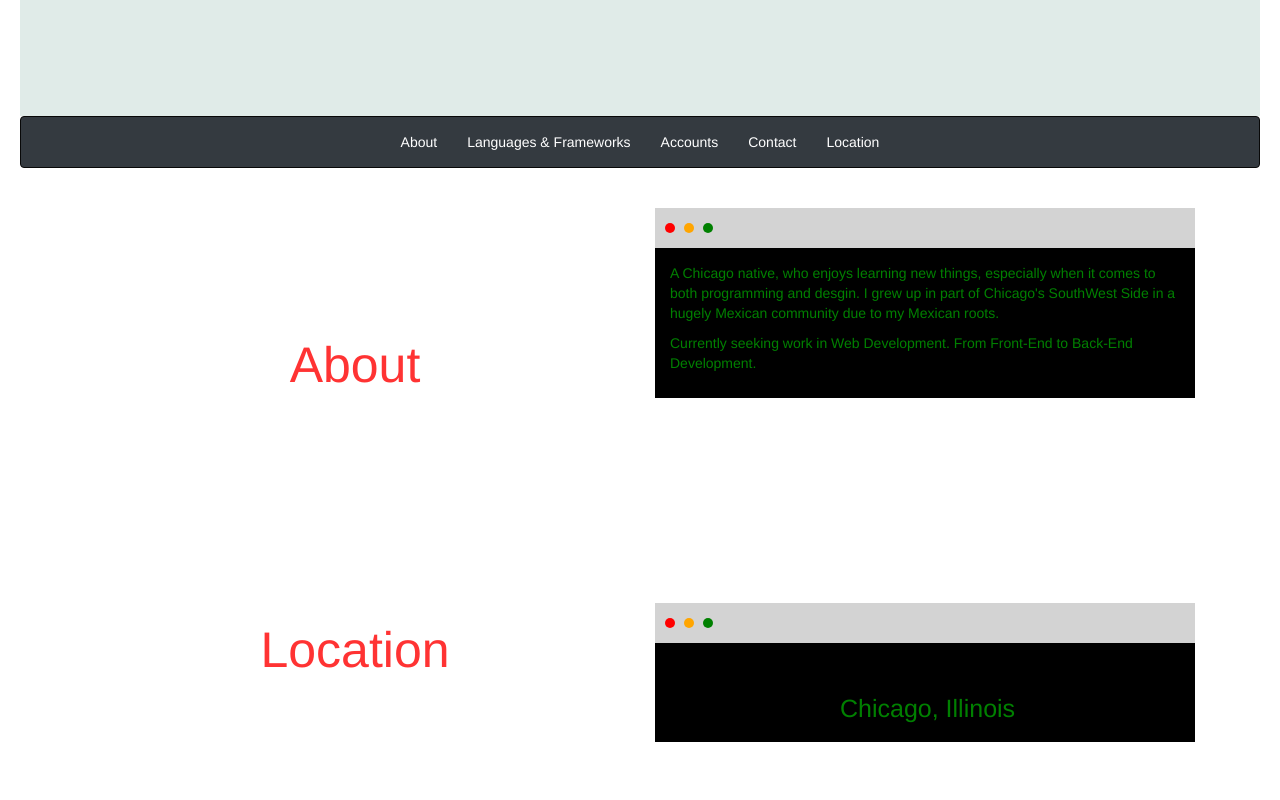
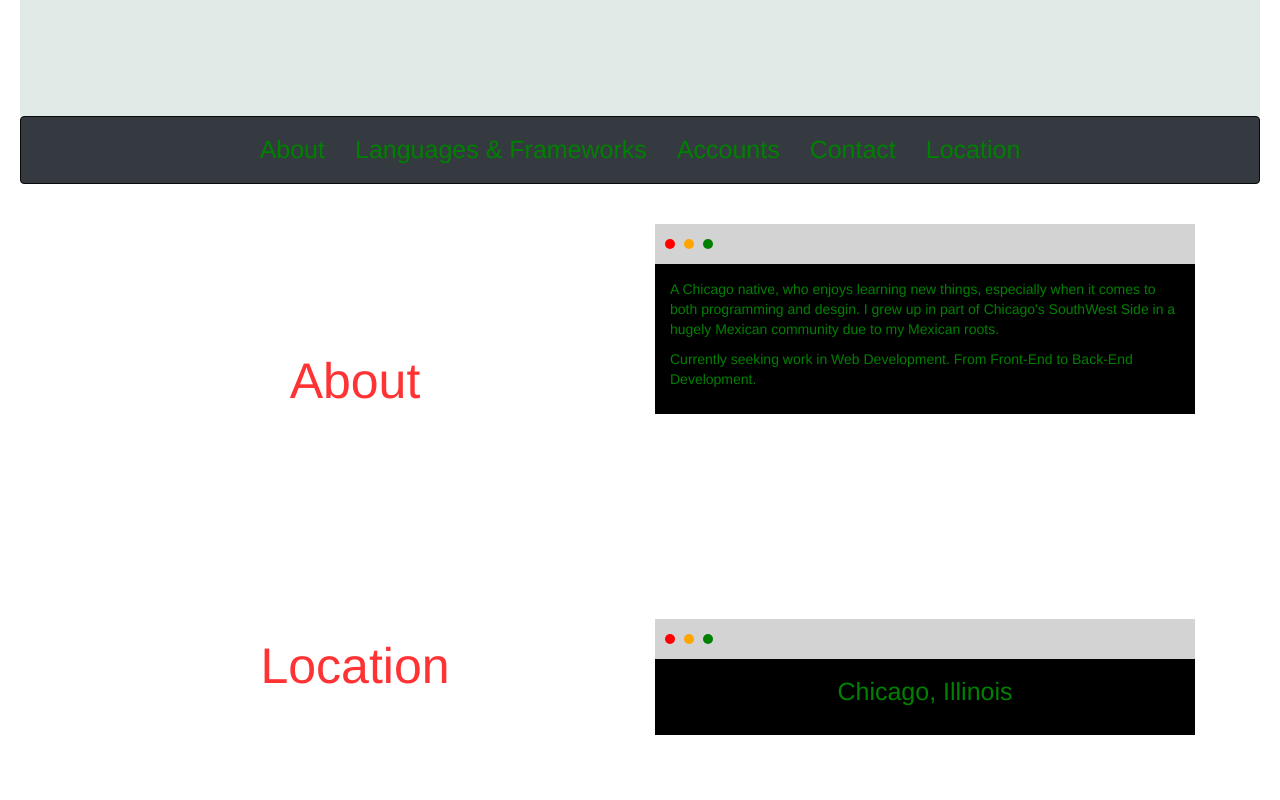
Before and after one commit to jbarragan88/jbarragan88.github.io, a plain HTML site: page index.html in a window 1280 px wide. Shown: the part 620-1420 px from the top of the page. Drawn offline with nearby package versions, Linux system fonts and the light colour scheme; a script that the page names is missing.

Commit message:
Removed unnecessary html code.
Recentered Chicago,Illinois text. Removed unnecessary comments and
div's. Changed nav font-size.

```diff
--- a/index.html
+++ b/index.html
@@ -25,28 +25,6 @@
                     <h2 class="text-center blink"> < Full Stack Web Developer /> </h2>
                 </div>
                 <hr>
-                <!-- <nav class="navbar navbar-expand-lg navbar-light bg-light navbar navbar-dark bg-dark" style="text-align: center">
-                    <!-- <a class="navbar-brand" href="#">Jonathan Barragan</a> -->
-                    <!--<button class="navbar-toggler" type="button" data-toggle="collapse" data-target="#navbarNav" aria-controls="navbarNav" aria-expanded="false" aria-label="Toggle navigation">
-                        <span class="navbar-toggler-icon"></span>
-                    </button>
-                    <div class="collapse navbar-collapse" id="navbarNav">
-                        <ul class="navbar-nav text-center">
-                            <li class="nav-item active">
-                                <a class="nav-link" href="#about">About <span class="sr-only">(current)</span></a>
-                            </li>
-                            <li class="nav-item">
-                                <a class="nav-link" href="#portfolio">Accounts</a>
-                            </li>
-                            <li class="nav-item">
-                                <a class="nav-link" href="#contact">Contact</a>
-                            </li>
-                            <li class="nav-item">
-                                <a class="nav-link" href="#location">Location</a>
-                            </li>
-                        </ul>
-                    </div>
-                </nav> -->
             </div>
         </div>
     </header>
@@ -80,43 +58,24 @@
     <br>
     <div id="center" data-spy="scroll" data-target="#navbar-example2" data-offset="0">
         <div class="container">
-
-            <!-- <div class="panel panel-default">
-                <div class="panel-heading">
+            <div class="row center_item">
+                <div class="col">
                     <h2 id="about" class="text-center">About</h2>
                 </div>
-                <div class="panel-body">
-                    <p>A Chicago native, who enjoys learning new ways to make a task easier.
-                        Lorem ipsum dolor sit amet, consectetur adipiscing elit. Sed eu metus justo. Pellentesque ut varius risus. Etiam facilisis, lacus sit amet mollis aliquet, tellus eros vestibulum neque, eget tristique dolor justo eu ligula. Suspendisse et cursus risus. Mauris porttitor ultricies tortor non finibus. Donec augue lectus, porttitor vitae posuere eu, fringilla vel massa. Maecenas nec tincidunt nisl. Orci varius natoque penatibus et magnis dis parturient montes, nascetur ridiculus mus. Praesent erat magna, tempor nec mattis sed, luctus ac augue. Phasellus non sem vel quam mollis facilisis in et leo. Integer elementum posuere ante, a molestie libero pretium in. Sed vestibulum est a nibh iaculis, non sagittis neque elementum.
-                    </p>
-                    <p>
-                        Cras tincidunt lacus vitae augue maximus porta. Suspendisse non justo a quam eleifend tincidunt eu non metus. In volutpat ante eget ligula convallis, laoreet bibendum purus consectetur. Fusce quam lorem, consequat vel scelerisque vestibulum, sagittis et ipsum. In hac habitasse platea dictumst. Donec imperdiet lectus quis orci tempus, nec lacinia ante sagittis. Duis rhoncus lobortis sapien a accumsan. Maecenas convallis rutrum bibendum. Maecenas commodo blandit ultricies. Integer posuere dolor eleifend, vehicula diam in, imperdiet mi. Praesent tincidunt lacus a iaculis placerat. Suspendisse potenti. Curabitur at lacinia erat. Nullam sodales ligula felis, gravida rutrum libero scelerisque sed. Nam diam mauris, elementum vitae tempor et, lacinia non sem. Nunc eget venenatis elit.
-                    </p>
-                </div>
-            </div> -->
-
-            <div class="row center_item">
                 <div class="col">
-                    <h2 id="aboutt" class="text-center">About</h2>
-                </div>
-                <div class="col">
-                    <div class="awindow">
                     <div class="window_top">
                         <div class="red"></div>
                         <div class="orange"></div>
                         <div class="green"></div>
-                            <p id="about"></p>
                     </div>
                     <div class="window_body">
                         <p>
                             A Chicago native, who enjoys learning new things, especially when it comes to both programming and desgin.
                             I grew up in part of Chicago's SouthWest Side in a hugely Mexican community due to my Mexican roots.
-
                         </p>
                         <p>
                             Currently seeking work in Web Development. From Front-End to Back-End Development.
                         </p>
-                        </div>
                     </div>
                 </div>
             </div>
@@ -170,25 +129,6 @@
                             </div>
                         </div>
             </div>
-
-            <!-- <div class="panel panel-default">
-                <div class="panel-heading">
-                    <h2 id="portfolio" class="text-center">Accounts</h2>
-                </div>
-                <div class="text-center, panel-body">
-
-                    <div class="row align-items-start">
-                            <div class="col" align="center">
-                                <a href="https://github.com/jbarragan88"><img src="images/git.svg" class="img-fluid" width="170" alt="GitHub_Logo"></a>
-                            </div>
-                            <div class="col" align="center">
-                                <a href="https://www.linkedin.com/in/jonathan-barragan"><img src="images/linked.svg" class="img-fluid" width="170" alt="LinkedIn_Logo"></a>
-                            </div>
-                        </div>
-
-                </div>
-            </div> -->
-
             <div class="row center_item">
                 <p id="portfolio"></p>
                 <div class="col">
@@ -205,33 +145,18 @@
                         </div>
                 </div>
             </div>
-
-            <!-- <div class="panel panel-default">
-                <div class="panel-heading">
-                    <h2 id="contact" class="text-center">Contact</h2>
-                </div>
-                <div class="text-center, panel-body">
-
-                    <div class="row">
-                        <div class="col" align="center">
-                            <h3>Email:</h3>
-                            <p>jonathanbarragan88@yahoo.com</p>
-                        </div>
-                        <div class="col" align="center">
-                            <h3>Phone:</h3>
-                            <p>(773) 816-4230</p>
-                        </div>
-                    </div>
-
-                </div>
-            </div> -->
-
             <div class="row center_item">
                 <p id="contact"></p>
                 <div class="col">
                     <h2 id="contactt" class="text-center">Contact</h2>
                 </div>
                 <div class="col">
+                    <div class="window_top">
+                        <div class="red"></div>
+                        <div class="orange"></div>
+                        <div class="green"></div>
+                    </div>
+                    <div class="window_body">
                         <div class="row">
                             <div class="col" align="center">
                                 <h3>Email:</h3>
@@ -244,35 +169,7 @@
                         </div>
                     </div>
                 </div>
-
-            <!-- <div class="panel panel-default">
-
-                <div class="panel-heading">
-                    <h2 id="location" class="text-center">Location</h2>
             </div>
-
-                <div class="text-center, panel-body">
-                    <div class="row">
-                        <div class="col" align="center">
-                            <h1>City</h1>
-                        </div>
-                        <div class="col" align="center">
-                            <p>Chicago, Illinois</p>
-                        </div>
-                    </div>
-                </div>
-
-            </div> -->
-
-            <!-- <div class="row center_item">
-                <div class="col">
-                    <h2 id="location" class="text-center">Location</h2>
-                </div>
-                <div class="col">
-                    <p class="chicago"> Chicago, Illinois</p>
-                </div>
-            </div> -->
-
         </div>
     </div>
     <div class="container">
--- a/style.css
+++ b/style.css
@@ -55,8 +55,12 @@ hr {
 li {
     /* margin-right: 100px; */
 }
-a {
+/*a {
     color: white;
+} */
+.nav-link {
+    color: green;
+    font-size: 25px;
 }
 .panel > .panel-heading {
     /* background-color: #4c5f6e; */
@@ -79,7 +83,7 @@ h1 {
 h2 {
     color: #ff3333;
 }
-#aboutt {
+#about {
     margin-top: 130px;
     font-size: 50px;
 }
@@ -100,7 +104,8 @@ h2 {
 .chicago {
     font-size: 25px;
     color: 555555;
-    margin: 33px 0 0 170px;
+    /*margin: 33px 0 0 170px;*/
+    text-align: center;
 }
 button {
     border: none;
```
Lines whose indentation alone changed are shown as unchanged.
